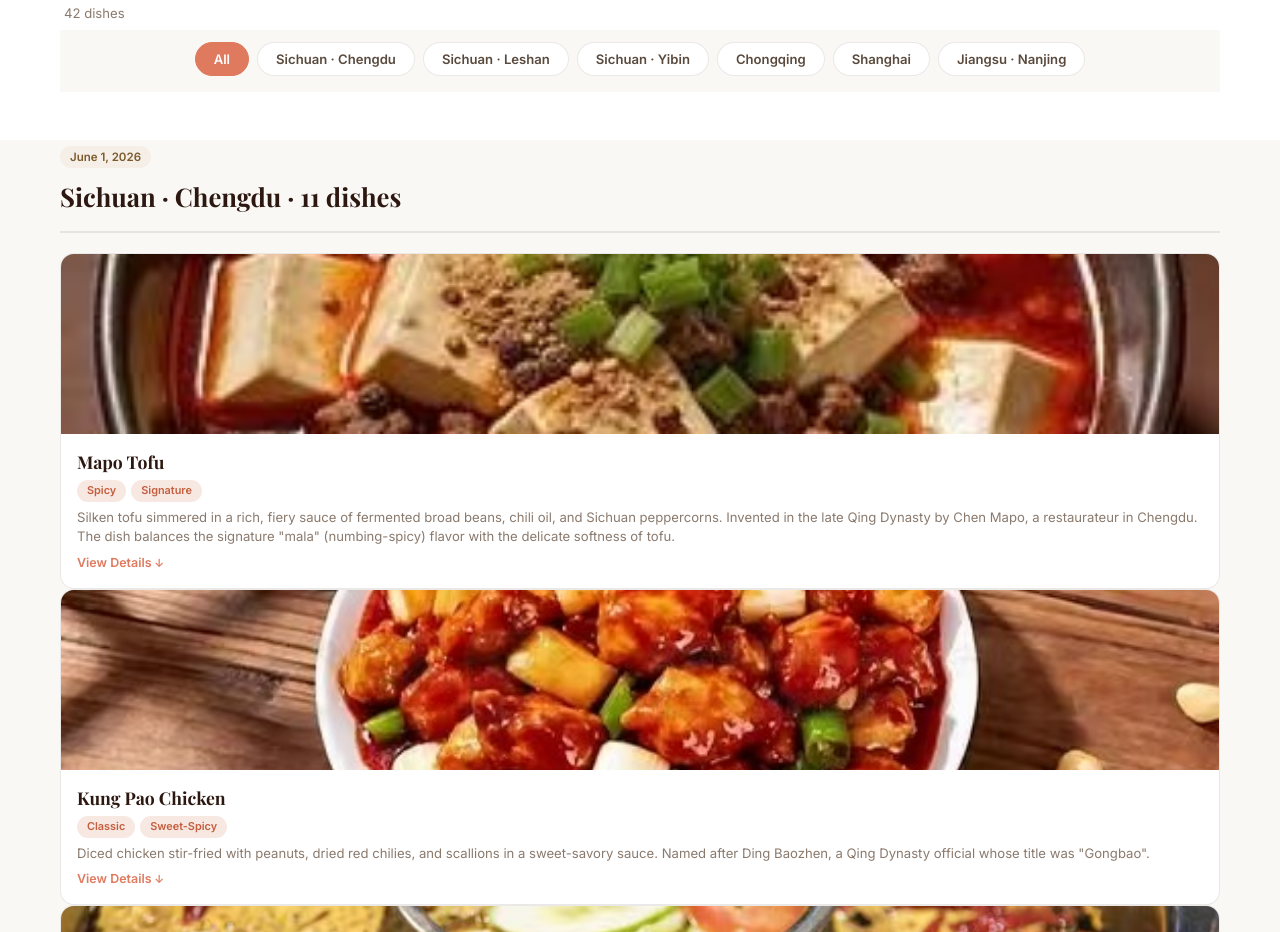
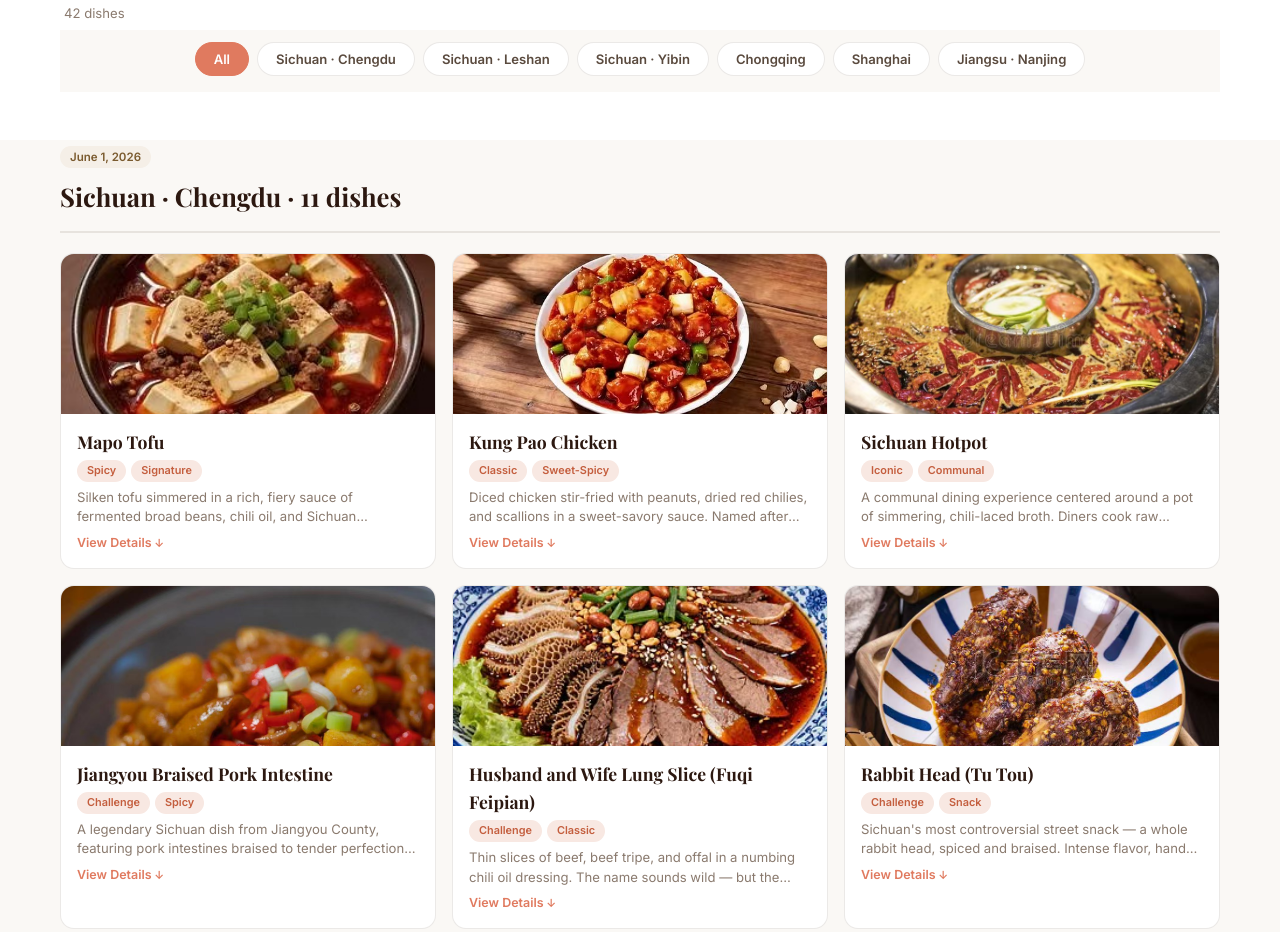
Before and after one commit to kfx2026/chinese-food-guide, a plain HTML site: page index.html in a window 1280 px wide. Shown: the part 1715-2647 px from the top of the page. Drawn offline with nearby package versions, Linux system fonts and the light colour scheme; a web font is replaced by a local one.

Commit message:
修复菜品网格布局：dish-card加dish-grid包裹 + 缩紧卡片尺寸

```diff
--- a/css/style.css
+++ b/css/style.css
@@ -793,8 +793,8 @@ a:hover { color: var(--coral); }
 /* ======== Dish Grid (compact cards) ======== */
 .dish-grid {
   display: grid;
-  grid-template-columns: repeat(auto-fill, minmax(300px, 1fr));
-  gap: 18px;
+  grid-template-columns: repeat(auto-fill, minmax(280px, 1fr));
+  gap: 16px;
 }
 .dish-card {
   background: var(--warm-surface);
@@ -806,7 +806,7 @@ a:hover { color: var(--coral); }
 }
 .dish-card:hover { box-shadow: var(--shadow-md); }
 .dish-card__img {
-  width: 100%; height: 180px;
+  width: 100%; height: 160px;
   object-fit: cover; display: block;
   background: var(--warm-border);
 }
--- a/js/main.js
+++ b/js/main.js
@@ -431,14 +431,22 @@ function renderUpdates() {
   const start = (currentPage - 1) * PER_PAGE;
   const pageItems = items.slice(start, start + PER_PAGE);
 
-  // Group consecutive dishes from same article under one header
+  // Group dishes by region, wrap each group in a dish-grid
   let html = '';
-  let lastRegion = null;
+  let currentRegion = null;
+  let regionCards = []; // accumulate dish cards for current region
+
+  function flushRegion() {
+    if (!currentRegion) return;
+    html += `<div class="dish-grid">${regionCards.join('')}</div>`;
+    regionCards = [];
+  }
+
   pageItems.forEach((it, idx) => {
-    if (it.region !== lastRegion) {
-      lastRegion = it.region;
+    if (it.region !== currentRegion) {
+      flushRegion(); // close previous grid
+      currentRegion = it.region;
       const countLabel = PAGE_LANG === 'zh' ? '道菜' : 'dishes';
-      // Count total dishes in this region for the header
       const regionCount = items.filter(x => x.region === it.region).length;
       html += `
         <div class="update-article__header page-reveal" id="region-${it.articleId.split('-')[0] || it.articleId}" style="margin-top:${idx > 0 ? '36px' : '0'};scroll-margin-top:120px">
@@ -455,7 +463,7 @@ function renderUpdates() {
     const labelHonest = PAGE_LANG === 'zh' ? '💬 实话实说' : '💬 Honest Truth';
     const toggleLabel = PAGE_LANG === 'zh' ? '展开详情' : 'View Details';
 
-    html += `
+    regionCards.push(`
       <div class="dish-card page-reveal" style="animation-delay:${idx * 50}ms" onclick="toggleDishCard(this)" id="dish-${d.name.replace(/[^a-zA-Z0-9\u4e00-\u9fa5]/g,'-')}">
         ${d.image ? `<img class="dish-card__img" src="${d.image}" alt="${d.name}" loading="lazy">` : ''}
         <div class="dish-card__body">
@@ -477,8 +485,9 @@ function renderUpdates() {
           ${d.culturalCode ? `<div class="dish-card__section-label">${labelCode}</div><div class="dish-card__section-text">${d.culturalCode}</div>` : ''}
           ${d.honestTalk ? `<div class="dish-card__section-label">${labelHonest}</div><div class="dish-card__section-text">${d.honestTalk}</div>` : ''}
         </div>
-      </div>`;
+      </div>`);
   });
+  flushRegion(); // close last grid
   container.innerHTML = html || `<p style="text-align:center;color:var(--text-muted);padding:40px 0;font-size:.92rem">
     ${PAGE_LANG === 'zh' ? '没有匹配的美食，试试其他关键词？' : 'No matching dishes — try a different search.'}
   </p>`;
```
